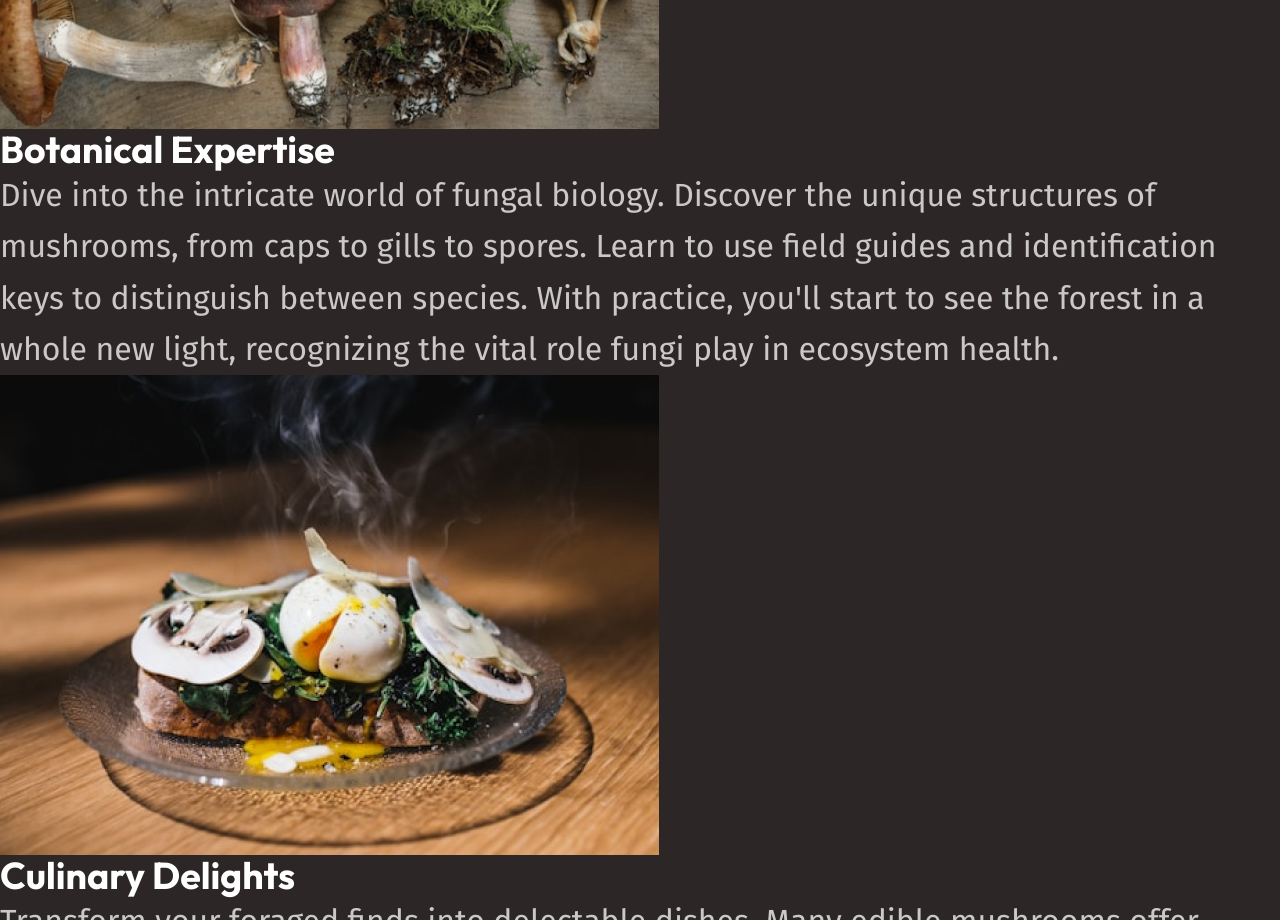
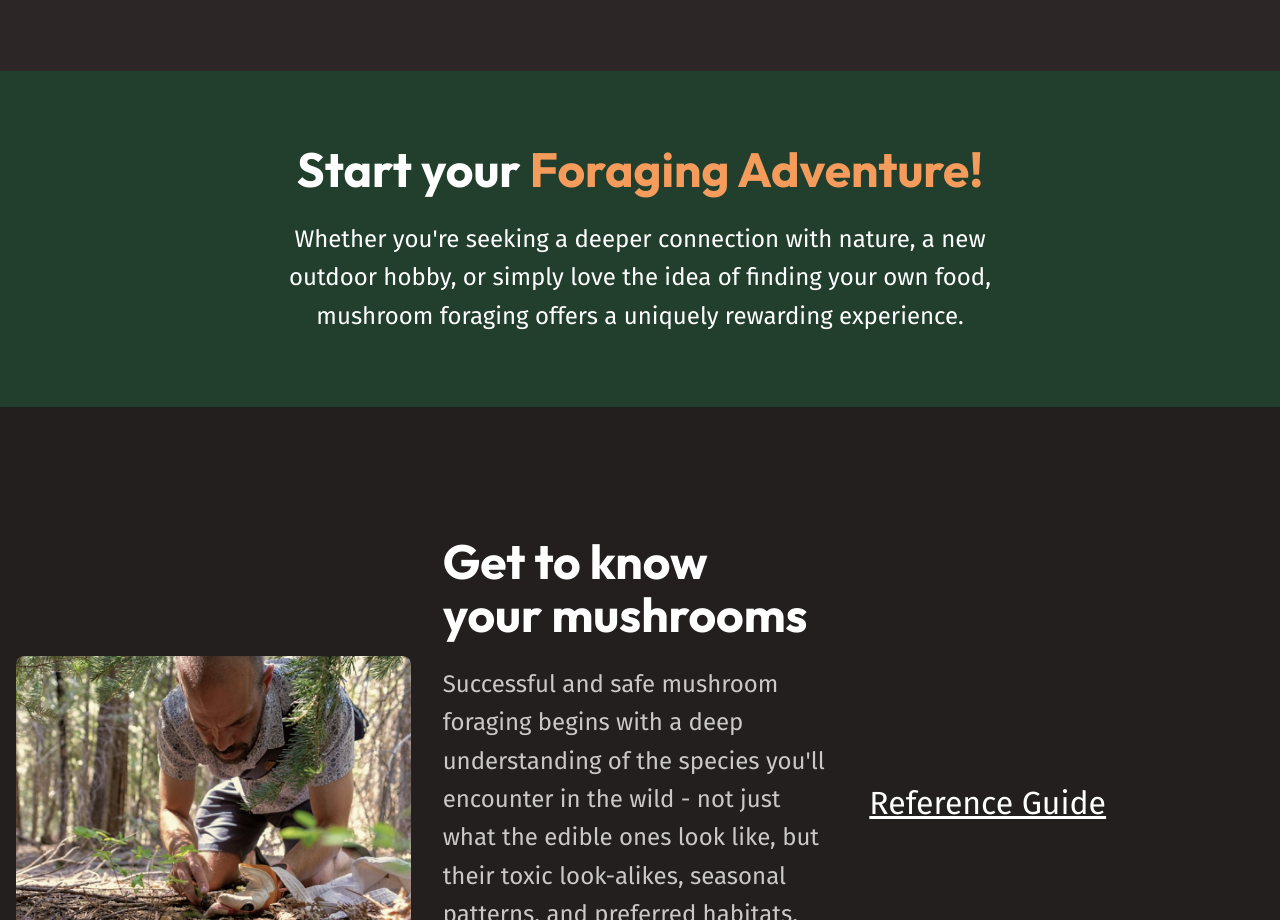
Before and after one commit to Ricardo-Forttunato/Fungi-Finders-Front-endMaster, a plain HTML site: page index.html in a window 1280 px wide. Shown: the part 1880-2800 px from the top of the page. Drawn offline with Linux system fonts and the light colour scheme.

Commit message:
Estilização da pagina

```diff
--- a/index.html
+++ b/index.html
@@ -14,8 +14,10 @@
   </head>
   <body>
     <header class="site-header">
+      <div class="wrapper" data-width="wide">
+        <div class="site-header__inner">
+          <img src="/assets/fungi-finders.svg" alt="Fungi Finders" />
           <nav class="primary-navigation">
-        <img src="/assets/fungi-finders.svg" alt="Fungi Finders" />
             <ul role="list">
               <li>
                 <a href="/">Discover</a>
@@ -28,121 +30,160 @@
               </li>
             </ul>
           </nav>
+        </div>
+      </div>
     </header>
     <main>
-      <section class="hero">
-        <h1>Discover the World of <span>Mushroom Foraging</span></h1>
+      <section class="hero flow section" data-padding="compact">
+        <div class="wrapper">
+          <h1 class="hero__title">
+            Discover the World of <span>Mushroom Foraging</span>
+          </h1>
+          <div class="wrapper" data-width="narrow">
+            <div class="flow">
               <p>
-          Mushroom foraging is the art and science of identifying and collecting
-          wild mushrooms.
+                Mushroom foraging is the art and science of identifying and
+                collecting wild mushrooms.
               </p>
               <p>
                 It's a practice that combines outdoor exploration, botanical
-          knowledge, and culinary adventure. Foragers venture into forests,
-          fields, and even urban green spaces to discover these hidden
-          treasures.
+                knowledge, and culinary adventure. Foragers venture into
+                forests, fields, and even urban green spaces to discover these
+                hidden treasures.
               </p>
               <p>
-          But beware – this hobby requires careful study and respect for nature,
-          as some mushrooms can be dangerous if misidentified.
+                But beware – this hobby requires careful study and respect for
+                nature, as some mushrooms can be dangerous if misidentified.
               </p>
+            </div>
+          </div>
+        </div>
       </section>
 
-      <section>
-        <h2>The joys of mushroom foraging</h2>
+      <section class="section">
+        <div class="wrapper flow">
+          <h2 class="section-title">The joys of mushroom foraging</h2>
           <p>
-          Foraging for mushrooms can be a rewarding experience for many reasons.
-          People may venture off into the woods to forage for mushrooms because
-          it allows them to connect with nature, enjoy the thrill of the hunt,
-          and savor the satisfaction of finding a hidden culinary treasure.
+            Foraging for mushrooms can be a rewarding experience for many
+            reasons. People may venture off into the woods to forage for
+            mushrooms because it allows them to connect with nature, enjoy the
+            thrill of the hunt, and savor the satisfaction of finding a hidden
+            culinary treasure.
           </p>
-        <!-- need 3 columns -->
-        <div>
+          <div class="equal-columns">
             <div class="card">
               <img src="assets/outdoor-exploration.jpg" alt="" />
-            <h3>Outdoor Exploration</h3>
+              <h3 class="card__title">Outdoor Exploration</h3>
               <p>
-              Mushroom foraging takes you off the beaten path and into the heart
-              of nature. Learn to read the landscape, identifying prime mushroom
-              habitats from lush forest floors to sun-dappled meadows. Every
-              expedition is a new adventure, with the potential for exciting
-              discoveries around every tree and under every log.
+                Mushroom foraging takes you off the beaten path and into the
+                heart of nature. Learn to read the landscape, identifying prime
+                mushroom habitats from lush forest floors to sun-dappled
+                meadows. Every expedition is a new adventure, with the potential
+                for exciting discoveries around every tree and under every log.
               </p>
             </div>
             <div class="card">
               <img src="assets/botanical-expertise.jpg" alt="" />
-            <h3>Botanical Expertise</h3>
+              <h3 class="card__title">Botanical Expertise</h3>
               <p>
                 Dive into the intricate world of fungal biology. Discover the
                 unique structures of mushrooms, from caps to gills to spores.
                 Learn to use field guides and identification keys to distinguish
-              between species. With practice, you'll start to see the forest in
-              a whole new light, recognizing the vital role fungi play in
+                between species. With practice, you'll start to see the forest
+                in a whole new light, recognizing the vital role fungi play in
                 ecosystem health.
               </p>
             </div>
             <div class="card">
               <img src="assets/culinary-delight.jpg" alt="" />
-            <h3>Culinary Delights</h3>
+              <h3 class="card__title">Culinary Delights</h3>
               <p>
                 Transform your foraged finds into delectable dishes. Many edible
-              mushrooms offer unique flavors and textures that can elevate your
-              cooking. From the earthy porcini to the delicate chanterelle, each
-              variety brings its own character to the table. Explore recipes,
-              preservation techniques, and the joy of cooking with nature's
-              bounty.
+                mushrooms offer unique flavors and textures that can elevate
+                your cooking. From the earthy porcini to the delicate
+                chanterelle, each variety brings its own character to the table.
+                Explore recipes, preservation techniques, and the joy of cooking
+                with nature's bounty.
+              </p>
+            </div>
+          </div>
+        </div>
+      </section>
+
+      <section class="bg-accent text-center section" data-padding="compact">
+        <div class="wrapper" data-width="narrow">
+          <div class="flow font-size-lg text-high-contrast">
+            <h2 class="section-title">
+              Start your <span class="text-brand">Foraging Adventure!</span>
+            </h2>
+            <p>
+              Whether you're seeking a deeper connection with nature, a new
+              outdoor hobby, or simply love the idea of finding your own food,
+              mushroom foraging offers a uniquely rewarding experience.
             </p>
           </div>
         </div>
       </section>
 
-      <section>
-        <h2>Start your <span>Foraging Adventure!</span></h2>
-        <p>
-          Whether you're seeking a deeper connection with nature, a new outdoor
-          hobby, or simply love the idea of finding your own food, mushroom
-          foraging offers a uniquely rewarding experience.
-        </p>
-      </section>
-
-      <section>
+      <section class="bg-extra-dark section">
+        <div class="wrapper" data-width="wide">
+          <div
+            class="equal-columns"
+            data-gap="large"
+            data-vertical-alignment="centered"
+          >
             <div>
               <img src="assets/knowledgeable-forager.png" alt="" />
             </div>
-        <div>
-          <h2>Get to know your mushrooms</h2>
+            <div class="flow font-size-lg">
+              <h2 class="section-title">Get to know your mushrooms</h2>
               <p>
                 Successful and safe mushroom foraging begins with a deep
-            understanding of the species you'll encounter in the wild - not just
-            what the edible ones look like, but their toxic look-alikes,
-            seasonal patterns, and preferred habitats.
+                understanding of the species you'll encounter in the wild - not
+                just what the edible ones look like, but their toxic
+                look-alikes, seasonal patterns, and preferred habitats.
               </p>
               <p>
-            It can feel like a big task, but we’ve got a handy reference guide
-            to help you out!
+                It can feel like a big task, but we’ve got a handy reference
+                guide to help you out!
               </p>
+            </div>
             <a class="button" href="#">Reference Guide</a>
+          </div>
         </div>
       </section>
 
-      <section>
-        <div>
-          <h2>Connect with Nature</h2>
+      <section class="section">
+        <div class="wrapper" data-width="wide">
+          <div
+            class="equal-columns"
+            data-gap="large"
+            data-vertical-alignment="centered"
+          >
+            <div class="flow font-size-lg">
+              <h2 class="section-title">Connect with Nature</h2>
               <p>
                 Experience the beauty of the great outdoors while foraging for
                 mushrooms with fellow enthusiasts.
               </p>
-          <a class="button" href="#">Learn More</a>
+              <a class="button" href="#">
+                Learn More
+                <span class="visually-hidden">
+                  about mushrooms with our helpful reference guide
+                </span>
+              </a>
             </div>
             <div>
               <img src="assets/in-nature.jpg" alt="" />
+            </div>
+          </div>
         </div>
       </section>
     </main>
 
     <footer class="site-footer">
       <h3>Happy Foraging!</h3>
-      <p>contact@fungifinders.com</p>
+      <a href="mailto:teste@teste.com.br">contact@fungifinders.com</a>
     </footer>
   </body>
 </html>
--- a/style.css
+++ b/style.css
@@ -1,5 +1,3 @@
-@layer reset, base, layout, components;
-
 @layer reset {
   *,
   *::before,
@@ -116,6 +114,7 @@
       --fs-1000: 7.5rem;
     }
   }
+
   :root {
     --text-main: var(--clr-gray-100);
     --text-high-contrast: var(--clr-white);
@@ -177,4 +176,196 @@
     color: var(--text-main);
     background-color: var(--background-main);
   }
+
+  img {
+    border-radius: var(--border-radius-md);
+  }
 }
+
+@layer layout {
+  .flow > * + * {
+    margin-top: var(--flow-spacer, 1em);
+  }
+
+  .grid-flow {
+    display: grid;
+    gap: var(--grid-flow-spacer, 1rem);
+  }
+
+  .equal-columns {
+    --equals-columns-gap: 1rem;
+    --equal-columns-vertical-alignment: strecth;
+
+    display: grid;
+    gap: var(--equals-columns-gap);
+    align-items: var(--equal-columns-vertical-alignment);
+
+    @media (width > 760px) {
+      grid-auto-flow: column;
+      grid-auto-columns: 1fr;
+    }
+
+    &[data-gap="large"] {
+      --equals-columns-gap: 2rem;
+    }
+
+    &[data-vertical-alignment="centered"] {
+      --equal-columns-vertical-alignment: center;
+    }
+  }
+  /* Para referencia */
+  /* .flex-equal-columns {
+    display: flex;
+    gap: 1rem;
+
+    > * {
+      flex: 1;
+    }
+  } */
+
+  section {
+    --padding: 3.75rem;
+    padding-block: var(--padding);
+
+    @media (width > 760px) {
+      --padding: 8rem;
+
+      &[data-padding="compact"] {
+        --padding: 4.5rem;
+      }
+    }
+  }
+
+  .wrapper {
+    --wrapper-max-width: 1130px;
+
+    max-width: var(--wrapper-max-width);
+    margin-inline: auto;
+    padding-inline: 1rem;
+    box-sizing: content-box;
+
+    &[data-width="narrow"] {
+      --wrapper-max-width: 720px;
+    }
+
+    &[data-width="wide"] {
+      --wrapper-max-width: 1330px;
+    }
+  }
+}
+
+@layer components {
+  .site-header {
+    padding-block: 1rem;
+  }
+  .site-header__inner {
+    display: flex;
+    gap: 0.5rem 1rem;
+    flex-wrap: wrap;
+    justify-content: space-between;
+  }
+
+  .primary-navigation {
+    ul {
+      display: flex;
+      flex-wrap: wrap;
+      gap: 0.5rem 1rem;
+    }
+  }
+
+  .hero {
+    text-align: center;
+    font-size: var(--font-size-md);
+    color: var(--text-high-contrast);
+    background-image: url("/assets/searching-mushroom.jpg");
+    background-size: cover;
+    background-position: center;
+  }
+
+  .hero__title {
+    font-size: var(--font-size-heading-lg);
+
+    span {
+      font-size: var(--font-size-heading-xl);
+      color: var(--text-brand);
+      display: block;
+    }
+  }
+  .card {
+    display: grid;
+    gap: var(--card-gap, 1rem);
+    padding: 1rem;
+    background-color: var(--background-light);
+    border-radius: var(--border-radius-lg);
+    font-size: var(--font-size-md);
+
+    img {
+      border-radius: var(--border-radius-md);
+    }
+  }
+
+  .card__title {
+    font-size: var(--card-title-fs, var(--font-size-heading-sm));
+    color: var(--card-title-color, var(--text-brand));
+  }
+}
+
+@layer utilities {
+  .visually-hidden {
+    clip: rect(0 0 0 0);
+    clip-path: inset(50%);
+    height: 1px;
+    overflow: hidden;
+    position: absolute;
+    white-space: nowrap;
+    width: 1px;
+  }
+
+  .text-center {
+    text-align: center;
+  }
+
+  .text-brand {
+    color: var(--text-brand);
+  }
+  .text-high-contrast {
+    color: var(--text-high-contrast);
+  }
+
+  .section-title {
+    font-size: var(--font-size-heading-regular);
+  }
+
+  .bg-base {
+    background-color: var(--background-base);
+  }
+  .bg-light {
+    background-color: var(--background-light);
+  }
+  .bg-extra-light {
+    background-color: var(--background-extra-light);
+  }
+  .bg-dark {
+    background-color: var(--background-dark);
+  }
+  .bg-extra-dark {
+    background-color: var(--background-extra-dark);
+  }
+
+  .bg-accent {
+    background-color: var(--background-accent-dark);
+  }
+
+  .font-size-sm {
+    font-size: var(--font-size-sm);
+  }
+  .font-size-regular {
+    font-size: var(--font-size-regular);
+  }
+  .font-size-md {
+    font-size: var(--font-size-md);
+  }
+  .font-size-lg {
+    font-size: var(--font-size-lg);
+  }
+}
```
Lines whose indentation alone changed are shown as unchanged.
